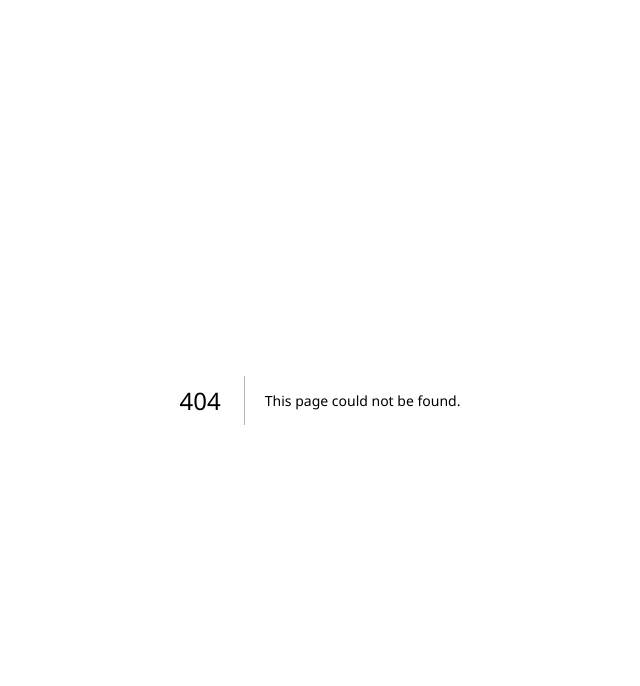
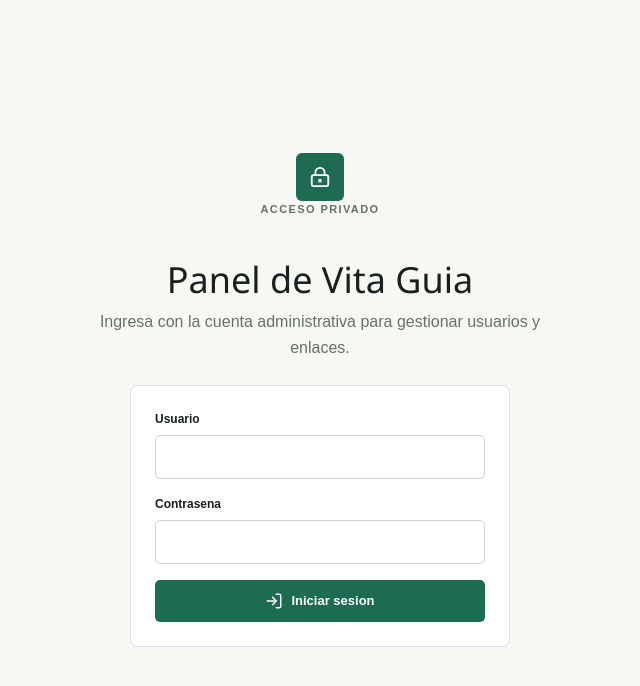
Before and after one commit to cheq0307/vita-guia, a Next.js app: page /login in a window 1280 px wide. Before the commit this address had no page. Shown: the top 686 px of the page, without its empty margins (320-960 px from the left). Built offline with nearby package versions, Linux system fonts and the light colour scheme.

Commit message:
feat: protect admin with local credentials

```diff
--- /dev/null
+++ b/app/login/page.tsx
@@ -0,0 +1,9 @@
+import { safeAdminReturnTo } from "../admin-session";
+import LoginForm from "./LoginForm";
+
+export const metadata={title:"Acceso administrativo | Vita Guia",robots:{index:false,follow:false}};
+
+export default async function LoginPage({searchParams}:{searchParams:Promise<{returnTo?:string}>}) {
+  const params=await searchParams;
+  return <LoginForm returnTo={safeAdminReturnTo(params.returnTo)}/>;
+}
```
